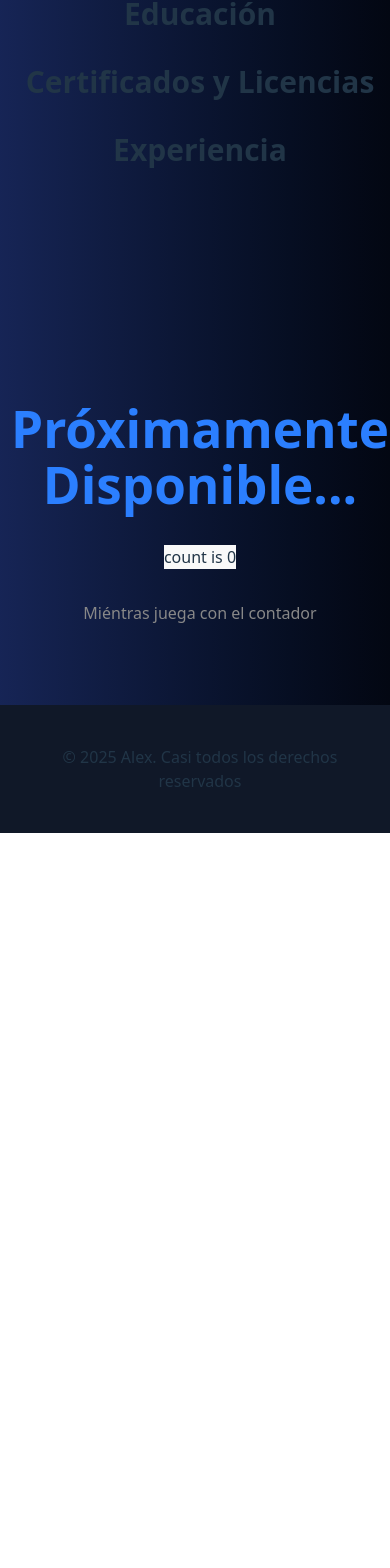
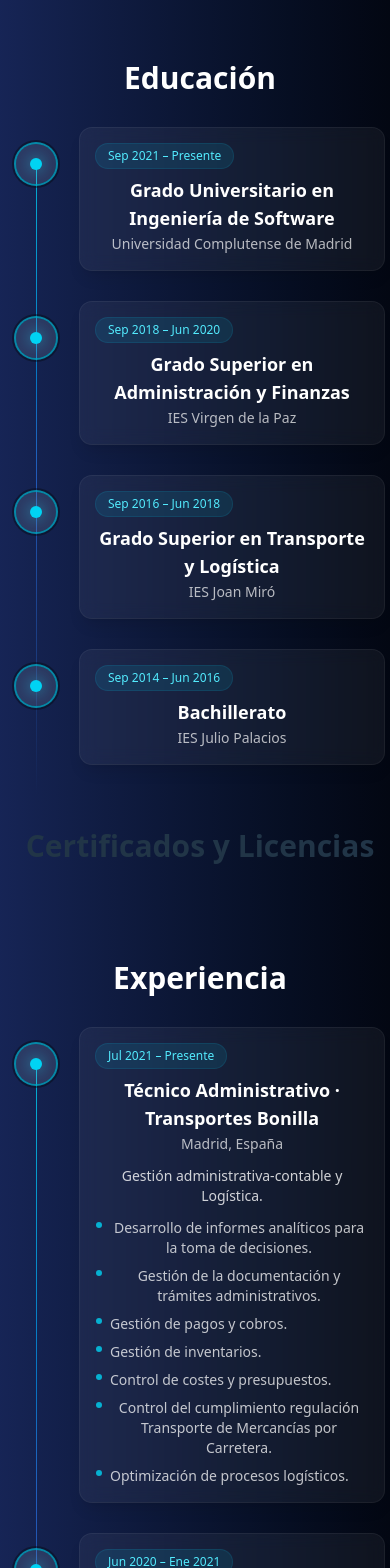
Before and after one commit to alex-boni/portfolio, a React (Vite) app: page / in a window 390 px wide. Shown: the part 3676-5244 px from the top of the page. Before the commit the page ends 4509 px from the top, so only its background shows below. Built offline with nearby package versions, Linux system fonts and the light colour scheme.

Commit message:
Add section Education and Expirience

```diff
--- a/src/components/Education.jsx
+++ b/src/components/Education.jsx
@@ -1,8 +1,37 @@
-function Education() {
-    return(
-        <section id="education">
-            <h2 className="pb-8 text-3xl font-bold">Educación</h2>
-        </section>
-    )
+import React from "react";
+import Timeline from "../components/Timeline";
+import educationData from "../data/education.json";
+
+const MONTHS = ["Ene","Feb","Mar","Abr","May","Jun","Jul","Ago","Sep","Oct","Nov","Dic"];
+const formatSpan = (start, end) => {
+  const fmt = (v) => {
+    if (!v || (typeof v === "string" && v.toLowerCase() === "present")) return "Presente";
+    const [y, m = "01"] = v.split("-");
+    return `${MONTHS[+m - 1]} ${y}`;
+  };
+  return `${fmt(start)} – ${fmt(end)}`;
+};
+
+export default function Education() {
+  // Normalización específica de Educación
+  const items = educationData.map((d, i) => ({
+    key: d.id ?? `edu-${i}`,
+    nodeLogo: d.logo ?? null,
+    metaTop: formatSpan(d.start, d.end),
+    title: d.degree,
+    subtitle: d.institution,
+    description: null,
+    bullets: [],
+  }));
+
+  return (
+    <section id="education" className="py-16">
+      <div className="mx-auto max-w-5xl px-4">
+        <h2 className="text-3xl md:text-4xl font-bold text-white">Educación</h2>
+        <div className="mt-8">
+          <Timeline items={items} />
+        </div>
+      </div>
+    </section>
+  );
 }
-export default Education;
--- a/src/components/Experience.jsx
+++ b/src/components/Experience.jsx
@@ -1,8 +1,37 @@
-function Experience() {
-    return(
-        <section id="experience">
-            <h2 className="pb-8 text-3xl font-bold">Experiencia</h2>
-        </section>
-    )
+import React from "react";
+import Timeline from "../components/Timeline";
+import experienceData from "../data/experience.json";
+
+const MONTHS = ["Ene","Feb","Mar","Abr","May","Jun","Jul","Ago","Sep","Oct","Nov","Dic"];
+const formatSpan = (start, end) => {
+  const fmt = (v) => {
+    if (!v || (typeof v === "string" && v.toLowerCase() === "present")) return "Presente";
+    const [y, m = "01"] = v.split("-");
+    return `${MONTHS[+m - 1]} ${y}`;
+  };
+  return `${fmt(start)} – ${fmt(end)}`;
+};
+
+export default function Experience() {
+  // Normalización específica de Experiencia
+  const items = experienceData.map((d, i) => ({
+    key: d.id ?? `exp-${i}`,
+    nodeLogo: d.logo ?? null, // añade logo de empresa si lo tienes
+    metaTop: formatSpan(d.start, d.end),
+    title: `${d.role} · ${d.company}`,
+    subtitle: d.location,
+    description: d.summary,
+    bullets: d.achievements || [],
+  }));
+
+  return (
+    <section id="experience" className="py-16">
+      <div className="mx-auto max-w-5xl px-4">
+        <h2 className="text-3xl md:text-4xl font-bold text-white">Experiencia</h2>
+        <div className="mt-8">
+          <Timeline items={items} />
+        </div>
+      </div>
+    </section>
+  );
 }
-export default Experience;
--- /dev/null
+++ b/src/components/Timeline.jsx
@@ -0,0 +1,65 @@
+import React from "react";
+
+/* Punto de la línea */
+function NodeDot() {
+  return (
+    <div className="relative z-10 grid h-10 w-10 place-items-center rounded-full bg-white/10 ring-2 ring-cyan-400/60 shadow-[0_0_0_4px_rgba(0,0,0,0.35)] overflow-hidden">
+        <div className="h-3 w-3 rounded-full bg-cyan-400 shadow-[0_0_16px_rgba(34,211,238,0.7)]" />
+    </div>
+  );
+}
+
+/* Tarjeta */
+function ItemCard({ metaTop, title, subtitle, description, bullets }) {
+  return (
+    <article className="group relative w-full rounded-xl bg-white/5 backdrop-blur ring-1 ring-white/10 shadow-lg transition hover:-translate-y-0.5 hover:shadow-2xl hover:ring-white/20">
+      <div className="relative p-4 md:p-5">
+        {metaTop && (
+          <div className="mb-2 absolute items-center gap-2 rounded-full bg-cyan-400/10 px-3 py-1 text-xs font-medium text-cyan-300 ring-1 ring-cyan-400/20">
+            {metaTop}
+          </div>
+        )}
+        <h4 className="mt-8 text-lg md:text-xl font-semibold text-white">{title}</h4>
+        {subtitle && <p className="mt-0.5 text-sm text-white/70">{subtitle}</p>}
+        {description && <p className="mt-3 text-sm text-white/80">{description}</p>}
+        {Array.isArray(bullets) && bullets.length > 0 && (
+          <ul className="mt-3 space-y-2">
+            {bullets.map((b, i) => (
+              <li key={i} className="text-sm text-white/75 flex gap-2">
+                <span className="mt-1 h-1.5 w-1.5 shrink-0 rounded-full bg-cyan-400/80" />
+                <span>{b}</span>
+              </li>
+            ))}
+          </ul>
+        )}
+      </div>
+    </article>
+  );
+}
+
+/* Timeline “tonto”: recibe items ya normalizados */
+export default function Timeline({ items = [] }) {
+  return (
+    <section className="relative">
+      <div className="absolute left-5 top-8 h-full w-px bg-gradient-to-b from-cyan-400/80 via-blue-500/60 to-transparent" />
+      <div className="space-y-8">
+        {items.map((it) => (
+          <div key={it.key} className="grid grid-cols-[min-content,1fr] items-start gap-6" style={{ gridTemplateColumns: '40px 1fr' }}>
+            <div className="col-[1] flex justify-center mt-4">
+              <NodeDot />
+            </div>
+            <div className="col-[2] ">
+              <ItemCard
+                metaTop={it.metaTop}
+                title={it.title}
+                subtitle={it.subtitle}
+                description={it.description}
+                bullets={it.bullets}
+              />
+            </div>
+          </div>
+        ))}
+      </div>
+    </section>
+  );
+}
--- /dev/null
+++ b/src/utils/date.js
@@ -0,0 +1,18 @@
+export function isPresent(value) {
+  if (!value) return true;
+  const v = String(value).toLowerCase();
+  return v === "present" || v === "presente" || v === "now";
+}
+
+export function toOrderValue(isoOrPresent) {
+  if (isPresent(isoOrPresent)) return Number.POSITIVE_INFINITY;
+  const [y, m = "01"] = String(isoOrPresent).split("-");
+  return Number(`${y}${String(m).padStart(2, "0")}`);
+}
+
+export function formatRange(start, end) {
+  const fmt = (s) => (s && s.includes("-") ? s.split("-")[0] : s || "");
+  const startY = fmt(start);
+  const endY = isPresent(end) ? "Presente" : fmt(end);
+  return `${startY} - ${endY}`;
+}
```
